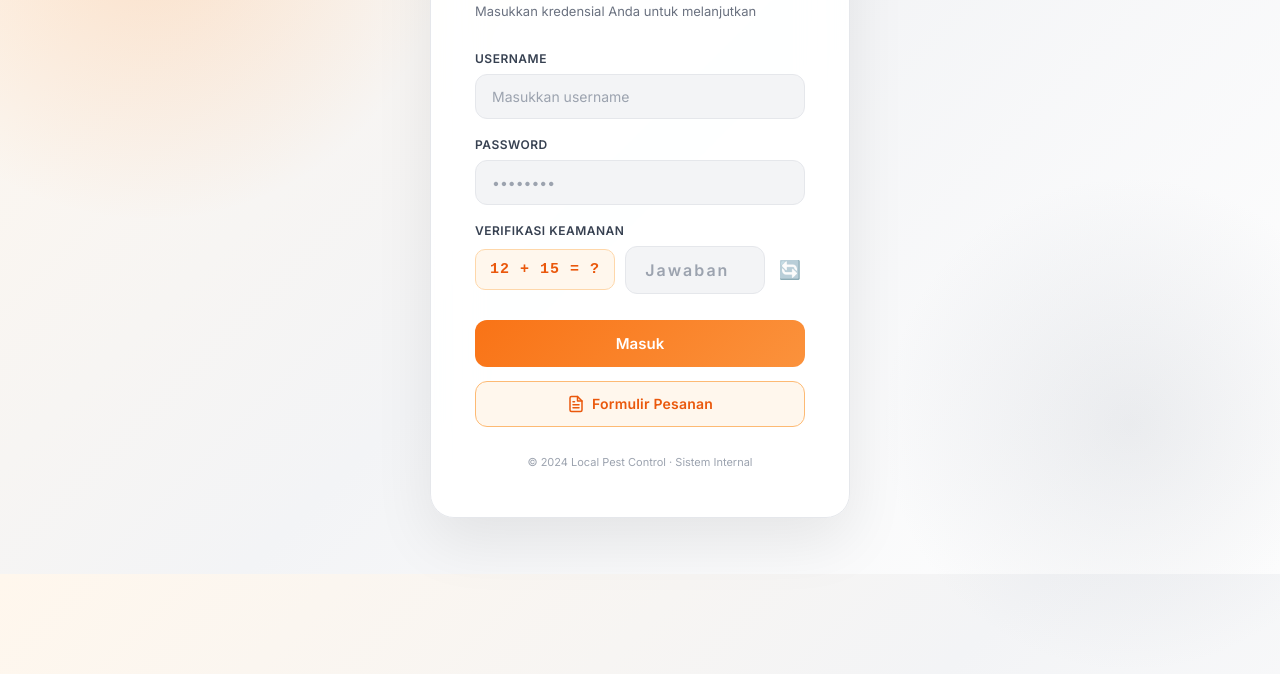
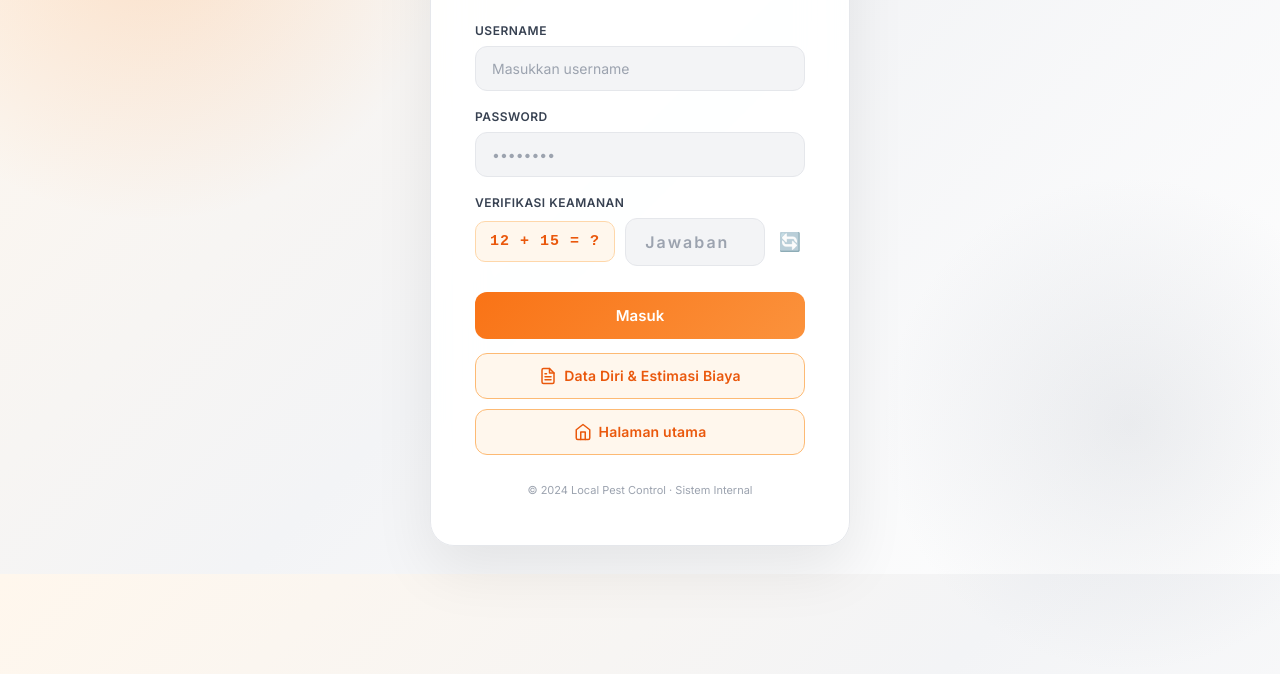
Before and after one commit to hafifwahyudi/jpestcontrol, a website: page public/utama.html in a window 1280 px wide. Shown: the part 226-900 px from the top of the page. Drawn offline with Linux system fonts and the light colour scheme; no server answers.

Commit message:
Ubah teks tombol formulir menjadi Data Diri & Estimasi Biaya dan tambah tombol Halaman utama

```diff
--- a/public/utama.html
+++ b/public/utama.html
@@ -205,7 +205,13 @@
     <div style="margin-top: 14px;">
       <a href="/formulir-pesanan.html" class="btn-order">
         <svg width="18" height="18" viewBox="0 0 24 24" fill="none" stroke="currentColor" stroke-width="2" stroke-linecap="round" stroke-linejoin="round" style="vertical-align:middle;margin-right:7px;"><path d="M14 2H6a2 2 0 0 0-2 2v16a2 2 0 0 0 2 2h12a2 2 0 0 0 2-2V8z"></path><polyline points="14 2 14 8 20 8"></polyline><line x1="16" y1="13" x2="8" y2="13"></line><line x1="16" y1="17" x2="8" y2="17"></line><polyline points="10 9 9 9 8 9"></polyline></svg>
-        Formulir Pesanan
+        Data Diri &amp; Estimasi Biaya
+      </a>
+    </div>
+    <div style="margin-top: 10px;">
+      <a href="/index.html" class="btn-order">
+        <svg width="18" height="18" viewBox="0 0 24 24" fill="none" stroke="currentColor" stroke-width="2" stroke-linecap="round" stroke-linejoin="round" style="vertical-align:middle;margin-right:7px;"><path d="M3 9l9-7 9 7v11a2 2 0 0 1-2 2H5a2 2 0 0 1-2-2z"></path><polyline points="9 22 9 12 15 12 15 22"></polyline></svg>
+        Halaman utama
       </a>
     </div>
     <p class="footer-note">© 2024 Local Pest Control · Sistem Internal</p>
```
